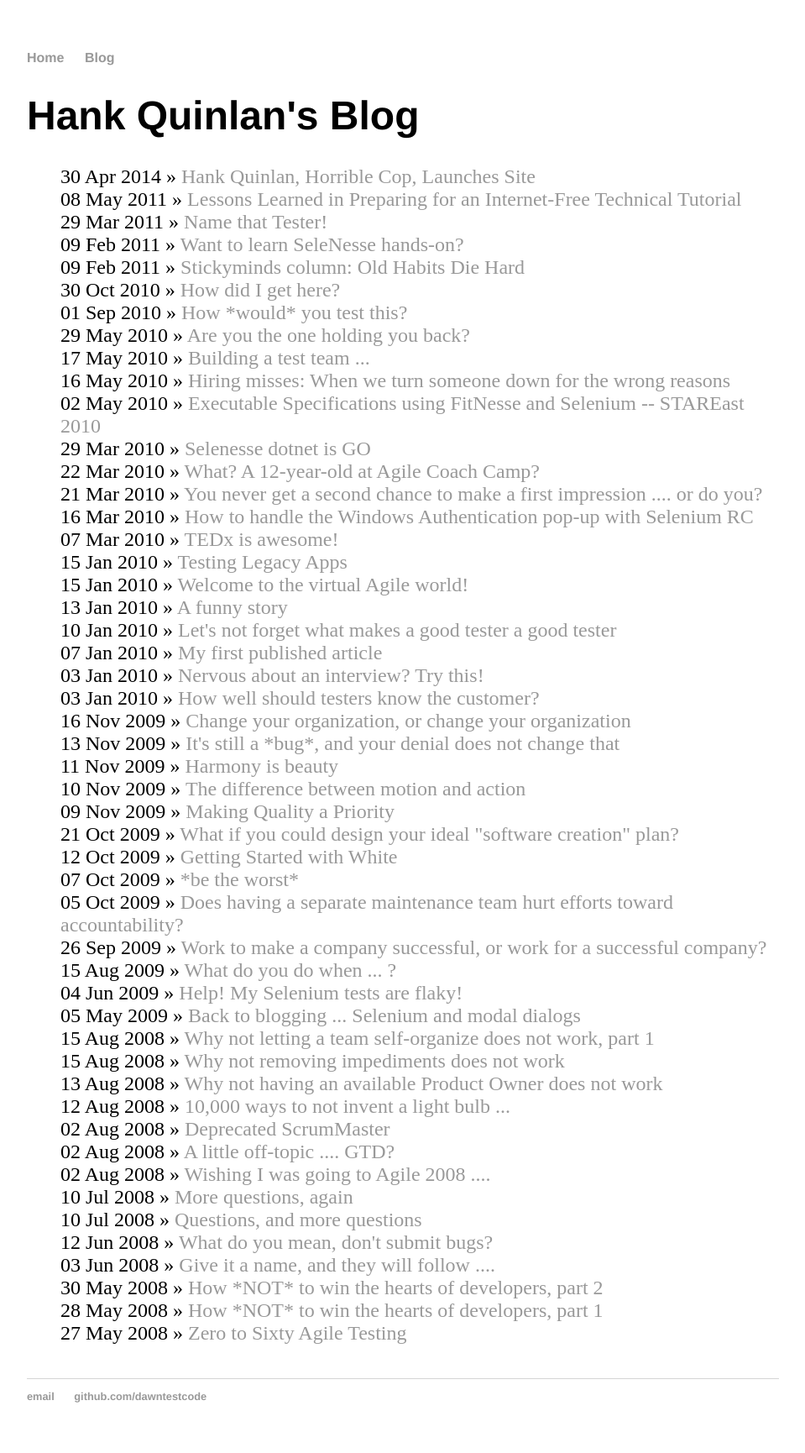
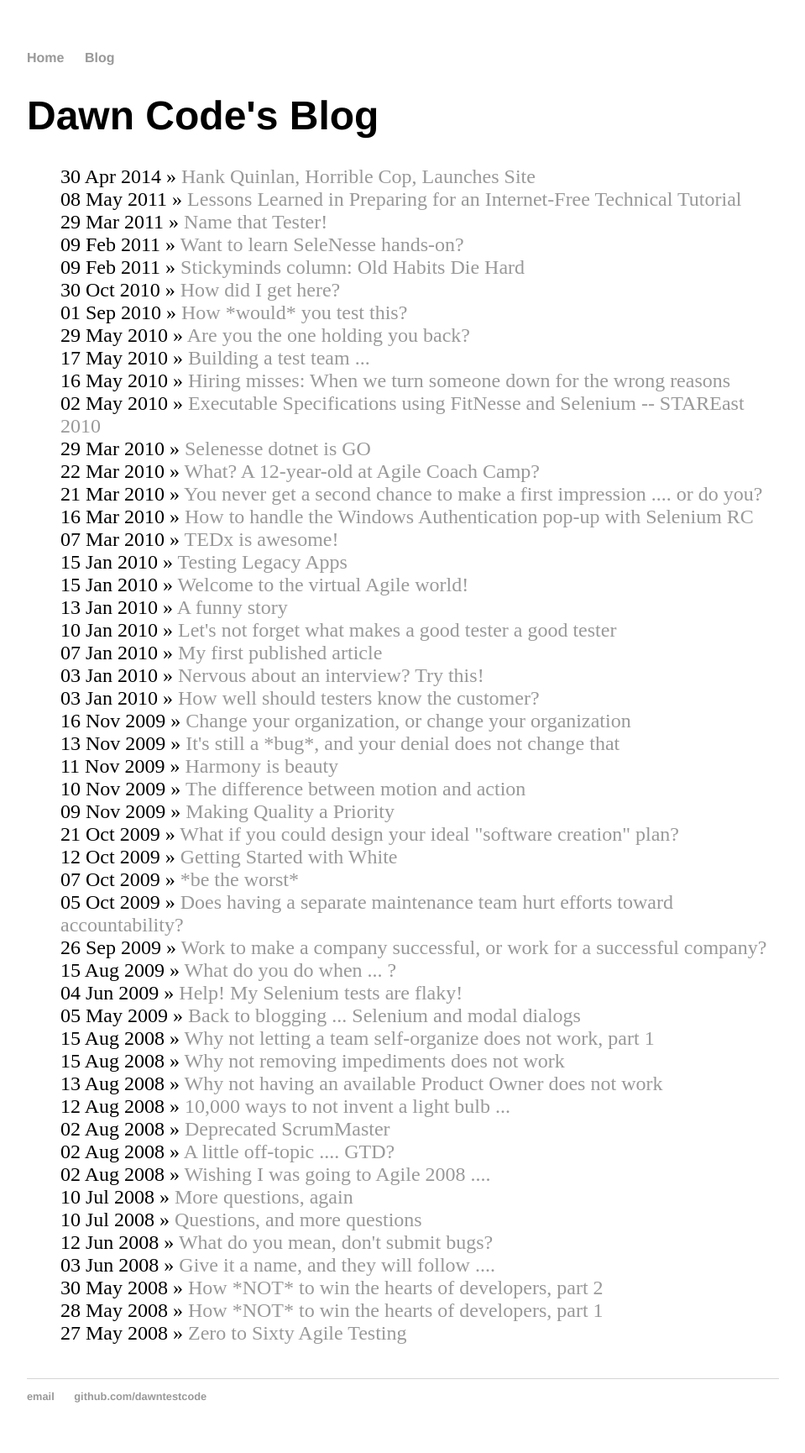
Before and after one commit to dawnTestCode/dawnTestCode.github.io, a Jekyll site: the page built from blog/index.html, in a window 1280 px wide. Shown: the whole page at 84% size, without its empty margins (160-1119 px from the left). Built offline with Jekyll 4.4.1, drawn with Linux system fonts in a browser that asks for light colours.

Commit message:
Update index.html

```diff
--- a/blog/index.html
+++ b/blog/index.html
@@ -1,6 +1,6 @@
 ---
 layout: default
-title: Hank Quinlan's Blog
+title: Dawn Code's Blog
 ---
 	<h1>{{ page.title }}</h1>
 	<ul class="posts">
```
